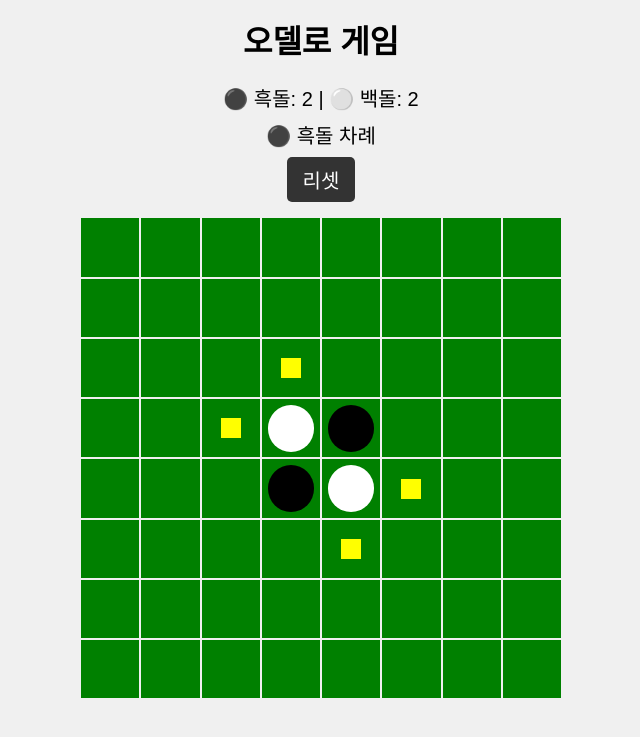
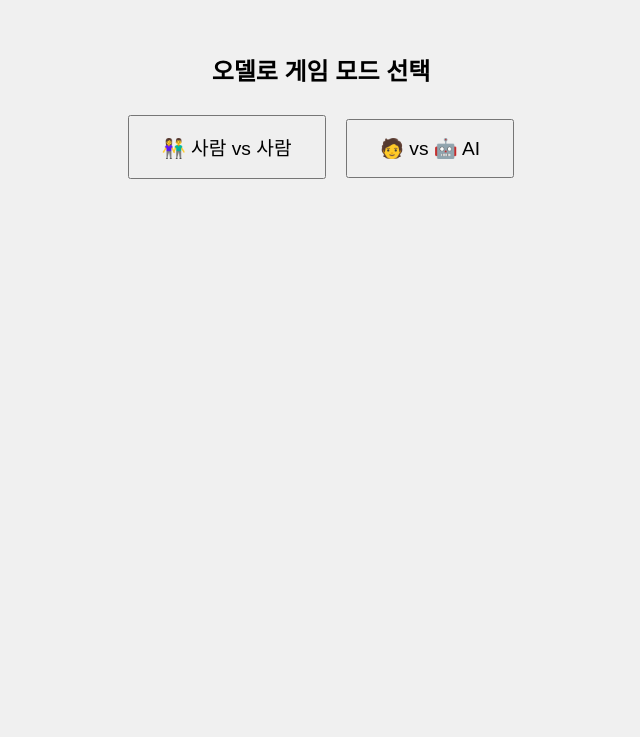
Before and after one commit to nizbridge/nizbridge.github.io, a Jekyll site: the page project/odelo/index.html, which Jekyll copies as it is, in a window 1280 px wide. Shown: the top 737 px of the page, without its empty margins (319-959 px from the left). Built offline with Jekyll 4.4.1, drawn with Linux system fonts in a browser that asks for light colours.

Commit message:
오델로 업데이트.

```diff
--- a/project/odelo/index.html
+++ b/project/odelo/index.html
@@ -6,14 +6,21 @@
   <link rel="stylesheet" href="style.css" />
 </head>
 <body>
-  <h1>오델로 게임</h1>
-  <div id="scoreboard">
-    ⚫ 흑돌: <span id="black-count">2</span> |
-    ⚪ 백돌: <span id="white-count">2</span>
+  <div id="mode-select">
+    <h2>오델로 게임 모드 선택</h2>
+    <button onclick="startGame('human')">👫 사람 vs 사람</button>
+    <button onclick="startGame('ai')">🧑 vs 🤖 AI</button>
   </div>
-  <p id="status">흑돌 차례</p>
-  <button id="reset">리셋</button>
-  <div id="board"></div>
+
+  <div id="game-container" style="display:none;">
+    <div class="scoreboard">
+      ⚫ <span id="black-count">2</span> : ⚪ <span id="white-count">2</span>
+    </div>
+    <div id="status">게임 준비 중...</div>
+    <div id="board" class="board"></div>
+    <button id="reset">다시 시작</button>
+  </div>
+
   <script src="script.js"></script>
 </body>
 </html>
--- a/project/odelo/script.js
+++ b/project/odelo/script.js
@@ -4,9 +4,24 @@ const blackCountEl = document.getElementById('black-count');
 const whiteCountEl = document.getElementById('white-count');
 const resetBtn = document.getElementById('reset');
 
+let mode = 'human'; // 기본은 사람 vs 사람
+let isAIMode = false;
+
+
 const SIZE = 8;
 let currentPlayer = 'black';
 let cells = [];
+
+function startGame(selectedMode) {
+  mode = selectedMode;
+  isAIMode = (mode === 'ai');
+
+  document.getElementById('mode-select').style.display = 'none';
+  document.getElementById('game-container').style.display = 'block';
+
+  createBoard();
+}
+
 
 function createBoard() {
   board.innerHTML = '';
@@ -54,6 +69,10 @@ function handleClick(x, y) {
 
   updateScore();
   updateHints();
+
+  if (isAIMode && currentPlayer === 'white') {
+    setTimeout(makeAIMove, 500);  // AI가 0.5초 뒤 자동 진행
+  }
 }
 
 function getFlippedStones(x, y, player) {
@@ -183,10 +202,55 @@ function finishGame() {
   resetBtn.style.animation = 'pulse 1s infinite alternate';
 }
 
+function makeAIMove() {
+  const moves = [];
+
+  for (let y = 0; y < SIZE; y++) {
+    for (let x = 0; x < SIZE; x++) {
+      const cell = cells[y][x];
+      if (!cell.classList.contains('black') && !cell.classList.contains('white')) {
+        const flips = getFlippedStones(x, y, 'white');
+        if (flips.length > 0) {
+          moves.push({ x, y, flips });
+        }
+      }
+    }
+  }
+
+  if (moves.length === 0) {
+    const hasHumanMoves = hasValidMove('black');
+    if (!hasHumanMoves) {
+      finishGame();
+    } else {
+      currentPlayer = 'black';
+      statusText.textContent = `⚫ 흑돌 차례`;
+      updateHints();
+    }
+    return;
+  }
+
+  // 단순 전략: 뒤집는 돌 개수가 많은 수 선택
+  moves.sort((a, b) => b.flips.length - a.flips.length);
+  const best = moves[0]; // 혹은 moves[Math.floor(Math.random() * moves.length)]
+
+  const cell = cells[best.y][best.x];
+  cell.classList.add('white');
+  for (const [fx, fy] of best.flips) {
+    cells[fy][fx].classList.remove('black', 'white');
+    cells[fy][fx].classList.add('white');
+  }
+
+  currentPlayer = 'black';
+  statusText.textContent = `⚫ 흑돌 차례`;
+
+  updateScore();
+  updateHints();
+}
+
 // 리셋 버튼 클릭 시
 resetBtn.addEventListener('click', () => {
-  resetBtn.style.animation = 'none';
-  createBoard();
+  document.getElementById('game-container').style.display = 'none';
+  document.getElementById('mode-select').style.display = 'block';
 });
 
 createBoard();
--- a/project/odelo/style.css
+++ b/project/odelo/style.css
@@ -96,3 +96,14 @@ h1 {
   0% { transform: scale(1); background-color: #444; }
   100% { transform: scale(1.05); background-color: #666; }
 }
+
+#mode-select {
+  text-align: center;
+  padding: 2rem;
+}
+#mode-select button {
+  font-size: 1.2rem;
+  margin: 0.5rem;
+  padding: 1rem 2rem;
+  cursor: pointer;
+}
```
